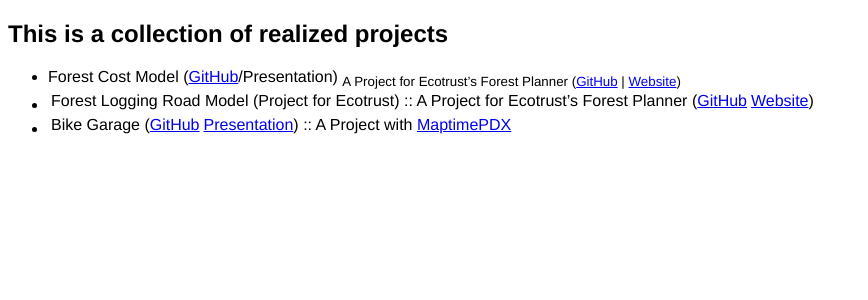
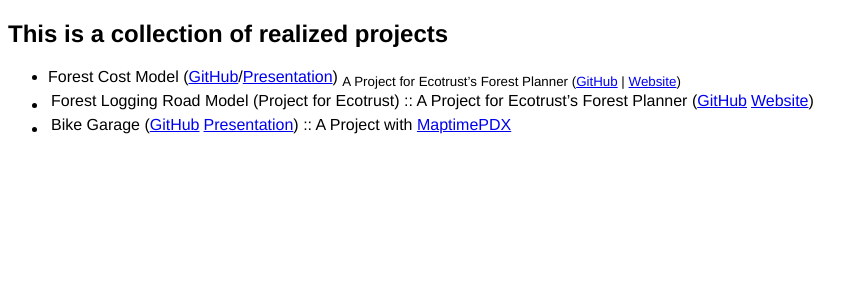
Before and after one commit to ustroetz/ustroetz.github.io, a Jekyll site: the page built from index.md, in a window 1280 px wide. Shown: the top 300 px of the page, without its empty margins (0-868 px from the left). Built offline with Jekyll 4.4.1, drawn with Linux system fonts in a browser that asks for light colours; Markdown is read by kramdown in place of the engine named in the settings; part of the change alters nothing that is shown.

```diff
--- a/index.md
+++ b/index.md
@@ -8,7 +8,7 @@ published: true
 
 ## This is a collection of realized projects
 
-- Forest Cost Model ([GitHub](https://github.com/ustroetz/cost_model)/Presentation)
+- Forest Cost Model ([GitHub](https://github.com/ustroetz/cost_model)/[Presentation](http://ustroetz.github.io/CostModel/brownbag.pptx))
 <sub>A Project for Ecotrust's Forest Planner ([GitHub](https://github.com/Ecotrust/landownertools) | [Website](http://stage.forestplanner.ecotrust.org))</sub>
 - Forest Logging Road Model (Project for Ecotrust) :: A Project for Ecotrust's Forest Planner ([GitHub](https://github.com/Ecotrust/land_owner_tools) | [Website](http://stage.forestplanner.ecotrust.org))
 
```
